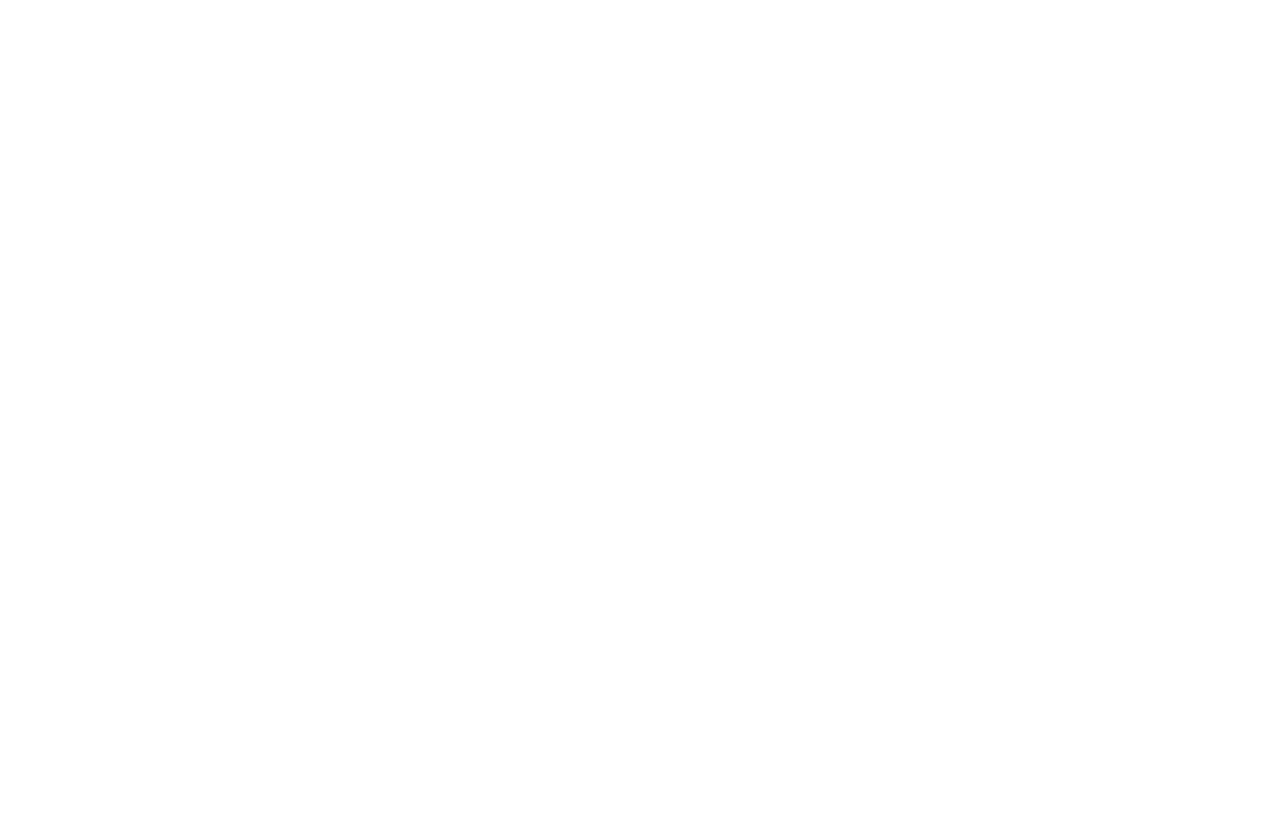
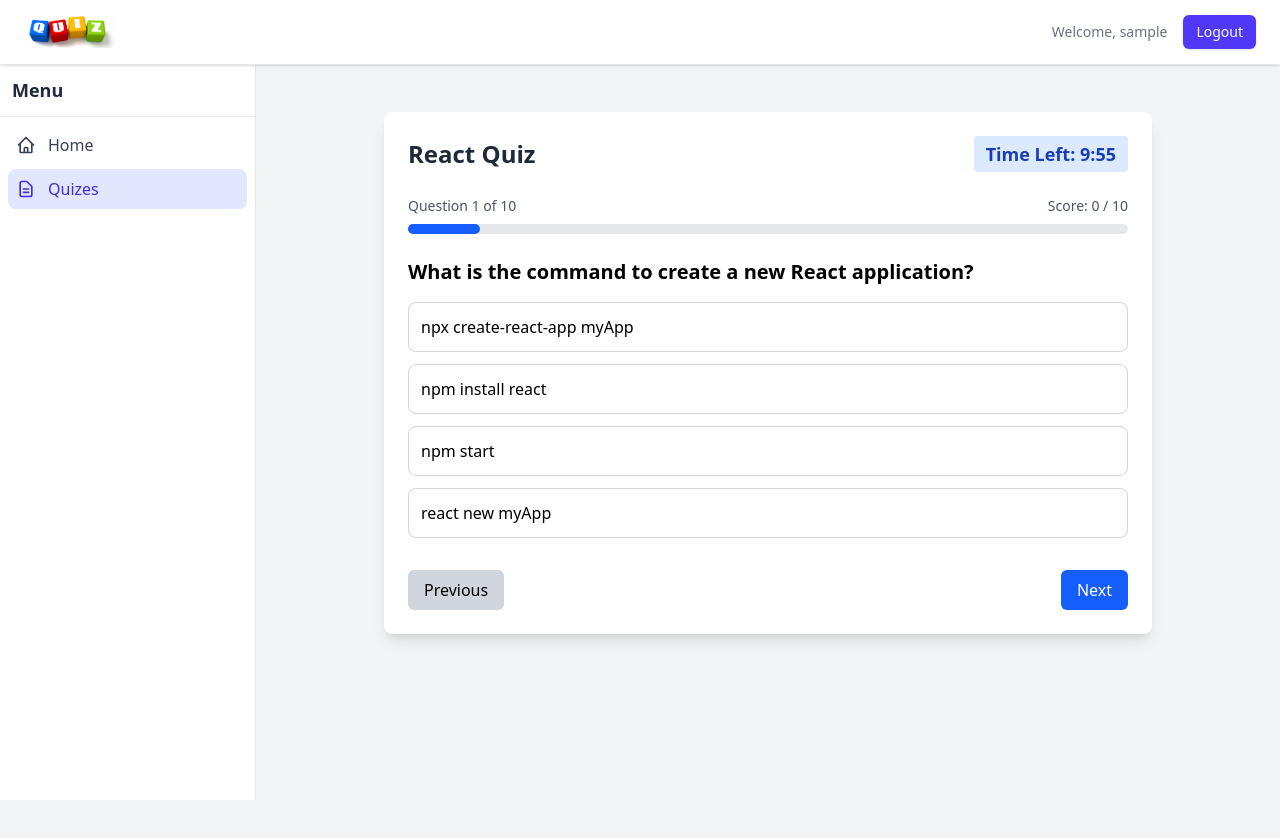
Before and after one commit to Himanshu-coder007/Quiz-app, a React (Vite) app: page /dashboard/quizes/quiz/1 in a window 1280 px wide. Before the commit this address had no page. Shown: the top 838 px of the page. Before the commit the page ends 800 px from the top, so only its background shows below. Built offline with nearby package versions, Linux system fonts and the light colour scheme; sample sign-in values are in the browser's storage.

Commit message:
quiz module done

```diff
--- a/src/App.jsx
+++ b/src/App.jsx
@@ -19,7 +19,7 @@
             <Route index element={<Home />} />
             <Route path="home" element={<Home />} />
             <Route path="quizes" element={<Quizes />} />
-            <Route path="quiz/:id" element={<Quiz />} />
+            <Route path="quizes/quiz/:id" element={<Quiz />} /> {/* Updated this line */}
           </Route>
         </Route>
         <Route path="/" element={<Login />} />
--- a/src/pages/Quiz.jsx
+++ b/src/pages/Quiz.jsx
@@ -1,9 +1,194 @@
-import React from 'react'
+import React, { useState, useEffect } from 'react';
+import { useParams } from 'react-router-dom';
+import data from '../data/data.json';
 
 const Quiz = () => {
+  const { id } = useParams();
+  const [quizData, setQuizData] = useState(null);
+  const [currentQuestionIndex, setCurrentQuestionIndex] = useState(0);
+  const [selectedOptions, setSelectedOptions] = useState({});
+  const [score, setScore] = useState(0);
+  const [showResult, setShowResult] = useState(false);
+  const [timeLeft, setTimeLeft] = useState(600); // 10 minutes in seconds
+  const [quizCompleted, setQuizCompleted] = useState(false);
+
+  useEffect(() => {
+    // Find the quiz topic based on ID
+    const quizTopics = Object.entries(data.quizzes);
+    for (const [topic, questions] of quizTopics) {
+      if (questions.some(q => q.id.toString() === id)) {
+        setQuizData({
+          topic,
+          questions
+        });
+        break;
+      }
+    }
+  }, [id]);
+
+  useEffect(() => {
+    // Timer countdown
+    if (!quizCompleted && timeLeft > 0) {
+      const timer = setTimeout(() => setTimeLeft(timeLeft - 1), 1000);
+      return () => clearTimeout(timer);
+    } else if (timeLeft === 0 && !quizCompleted) {
+      handleSubmit();
+    }
+  }, [timeLeft, quizCompleted]);
+
+  const handleOptionSelect = (questionId, option) => {
+    setSelectedOptions({
+      ...selectedOptions,
+      [questionId]: option
+    });
+  };
+
+  const handleNextQuestion = () => {
+    if (currentQuestionIndex < quizData.questions.length - 1) {
+      setCurrentQuestionIndex(currentQuestionIndex + 1);
+    }
+  };
+
+  const handlePrevQuestion = () => {
+    if (currentQuestionIndex > 0) {
+      setCurrentQuestionIndex(currentQuestionIndex - 1);
+    }
+  };
+
+  const handleSubmit = () => {
+    let correctAnswers = 0;
+    quizData.questions.forEach(question => {
+      if (selectedOptions[question.id] === question.answer) {
+        correctAnswers++;
+      }
+    });
+    setScore(correctAnswers);
+    setShowResult(true);
+    setQuizCompleted(true);
+  };
+
+  const formatTime = (seconds) => {
+    const mins = Math.floor(seconds / 60);
+    const secs = seconds % 60;
+    return `${mins}:${secs < 10 ? '0' : ''}${secs}`;
+  };
+
+  if (!quizData) {
+    return <div className="flex justify-center items-center h-screen">Loading quiz...</div>;
+  }
+
+  const currentQuestion = quizData.questions[currentQuestionIndex];
+  const totalQuestions = quizData.questions.length;
+  const isLastQuestion = currentQuestionIndex === totalQuestions - 1;
+
   return (
-    <div>Quiz</div>
-  )
-}
+    <div className="min-h-screen bg-gray-100 py-8 px-4 sm:px-6 lg:px-8">
+      <div className="max-w-3xl mx-auto bg-white rounded-lg shadow-lg p-6">
+        <div className="flex justify-between items-center mb-6">
+          <h1 className="text-2xl font-bold text-gray-800">{quizData.topic} Quiz</h1>
+          <div className="text-lg font-semibold bg-blue-100 text-blue-800 px-3 py-1 rounded">
+            Time Left: {formatTime(timeLeft)}
+          </div>
+        </div>
+
+        <div className="mb-6">
+          <div className="flex justify-between mb-2">
+            <span className="text-sm font-medium text-gray-600">
+              Question {currentQuestionIndex + 1} of {totalQuestions}
+            </span>
+            <span className="text-sm font-medium text-gray-600">
+              Score: {Object.values(selectedOptions).filter((opt, i) =>
+                opt === quizData.questions[i].answer
+              ).length} / {totalQuestions}
+            </span>
+          </div>
+          <div className="w-full bg-gray-200 rounded-full h-2.5">
+            <div
+              className="bg-blue-600 h-2.5 rounded-full"
+              style={{ width: `${((currentQuestionIndex + 1) / totalQuestions) * 100}%` }}
+            ></div>
+          </div>
+        </div>
+
+        <div className="mb-8">
+          <h2 className="text-xl font-semibold mb-4">{currentQuestion.question}</h2>
+          <div className="space-y-3">
+            {currentQuestion.options.map((option, index) => (
+              <div
+                key={index}
+                className={`p-3 border rounded-lg cursor-pointer transition-colors ${
+                  selectedOptions[currentQuestion.id] === option
+                    ? 'border-blue-500 bg-blue-50'
+                    : 'border-gray-300 hover:bg-gray-50'
+                }`}
+                onClick={() => handleOptionSelect(currentQuestion.id, option)}
+              >
+                {option}
+              </div>
+            ))}
+          </div>
+        </div>
+
+        <div className="flex justify-between">
+          <button
+            onClick={handlePrevQuestion}
+            disabled={currentQuestionIndex === 0}
+            className={`px-4 py-2 rounded-md ${
+              currentQuestionIndex === 0
+                ? 'bg-gray-300 cursor-not-allowed'
+                : 'bg-gray-200 hover:bg-gray-300'
+            }`}
+          >
+            Previous
+          </button>
+
+          {isLastQuestion ? (
+            <button
+              onClick={handleSubmit}
+              className="px-4 py-2 bg-green-600 text-white rounded-md hover:bg-green-700"
+            >
+              Submit Quiz
+            </button>
+          ) : (
+            <button
+              onClick={handleNextQuestion}
+              className="px-4 py-2 bg-blue-600 text-white rounded-md hover:bg-blue-700"
+            >
+              Next
+            </button>
+          )}
+        </div>
+      </div>
+
+      {/* Result Popup */}
+      {showResult && (
+        <div className="fixed inset-0 bg-black bg-opacity-50 flex items-center justify-center p-4">
+          <div className="bg-white rounded-lg p-6 max-w-md w-full">
+            <h2 className="text-2xl font-bold mb-4">Quiz Results</h2>
+            <div className="mb-6">
+              <p className="text-lg">
+                You scored <span className="font-bold">{score}</span> out of <span className="font-bold">{totalQuestions}</span>
+              </p>
+              <p className="text-lg mt-2">
+                Percentage: <span className="font-bold">{Math.round((score / totalQuestions) * 100)}%</span>
+              </p>
+            </div>
+            <div className="flex justify-end">
+              <button
+                onClick={() => {
+                  setShowResult(false);
+                  // You could add navigation back to quizzes here if needed
+                }}
+                className="px-4 py-2 bg-blue-600 text-white rounded-md hover:bg-blue-700"
+              >
+                Close
+              </button>
+            </div>
+          </div>
+        </div>
+      )}
+    </div>
+  );
+};
 
 export default Quiz;
--- a/src/pages/Quizes.jsx
+++ b/src/pages/Quizes.jsx
@@ -1,5 +1,5 @@
 import React from 'react';
-import { Link } from 'react-router-dom';
+import { useNavigate } from 'react-router-dom';
 import data from '../data/data.json';
 
 // Import topic images (make sure these exist in your assets)
@@ -12,6 +12,8 @@
 import cybersecurityImage from '../assets/cybersecurity.png';
 
 const Quizes = () => {
+  const navigate = useNavigate();
+
   // Map topic names to their images
   const topicImages = {
     "React": reactImage,
@@ -23,21 +25,38 @@
     "Cyber Security": cybersecurityImage
   };
 
+  // Function to handle quiz start using ID
+  const handleStartQuiz = (topicId) => {
+    navigate(`quiz/${topicId}`); // Fixed navigation path
+  };
+
+  // Create an array of topics with their IDs
+  const topics = Object.entries(data.quizzes).map(([topic, quizzes], index) => {
+    return {
+      name: topic,
+      id: index + 1, // Assign unique IDs 1, 2, 3, etc.
+      count: quizzes.length,
+      image: topicImages[topic],
+      quizzes: quizzes // Store the actual quizzes for this topic
+    };
+  });
+
   return (
     <div className="min-h-screen bg-gray-100 py-8 px-4 sm:px-6 lg:px-8">
       <div className="max-w-7xl mx-auto">
         <h1 className="text-3xl font-bold text-center text-gray-900 mb-12">Choose a Quiz Topic</h1>
 
         <div className="grid grid-cols-1 sm:grid-cols-2 lg:grid-cols-3 gap-8">
-          {Object.entries(data.quizzes).map(([topic, quizzes]) => (
+          {topics.map((topic) => (
             <div
-              key={topic}
+              key={topic.id}
               className="bg-white rounded-lg shadow-md overflow-hidden transition-transform duration-300 hover:scale-105 hover:shadow-xl flex flex-col h-full"
+              data-id={topic.id} // Add data-id attribute
             >
               <div className="h-48 w-full overflow-hidden flex items-center justify-center bg-gray-200 p-4">
                 <img
-                  src={topicImages[topic]}
-                  alt={topic}
+                  src={topic.image}
+                  alt={topic.name}
                   className="object-contain h-full w-full"
                   onError={(e) => {
                     e.target.onerror = null;
@@ -46,15 +65,15 @@
                 />
               </div>
               <div className="p-6 flex flex-col flex-grow">
-                <h2 className="text-xl font-semibold text-gray-800 mb-2">{topic}</h2>
-                <p className="text-gray-600 mb-4">{quizzes.length} {quizzes.length === 1 ? 'question' : 'questions'}</p>
+                <h2 className="text-xl font-semibold text-gray-800 mb-2">{topic.name}</h2>
+                <p className="text-gray-600 mb-4">{topic.count} {topic.count === 1 ? 'quiz' : 'quizzes'} available</p>
                 <div className="mt-auto">
-                  <Link
-                    to={`/quiz/${topic.toLowerCase().replace(/\s+/g, '-')}`}
-                    className="inline-block bg-blue-600 hover:bg-blue-700 text-white font-medium py-2 px-4 rounded-md transition-colors duration-300 w-full text-center"
+                  <button
+                    onClick={() => handleStartQuiz(topic.id)}
+                    className="w-full bg-blue-600 hover:bg-blue-700 text-white font-medium py-2 px-4 rounded-md transition-colors duration-300 text-center"
                   >
                     Start Quiz
-                  </Link>
+                  </button>
                 </div>
               </div>
             </div>
```
